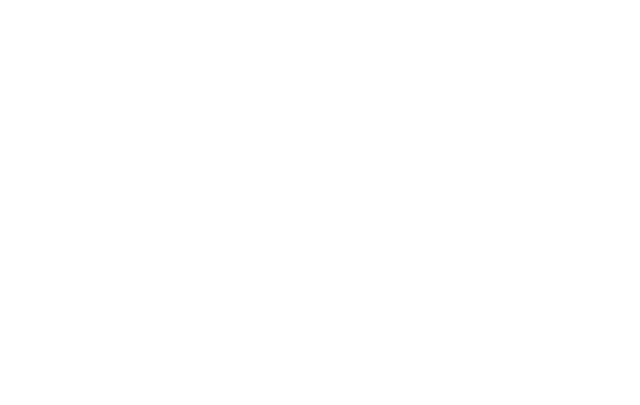
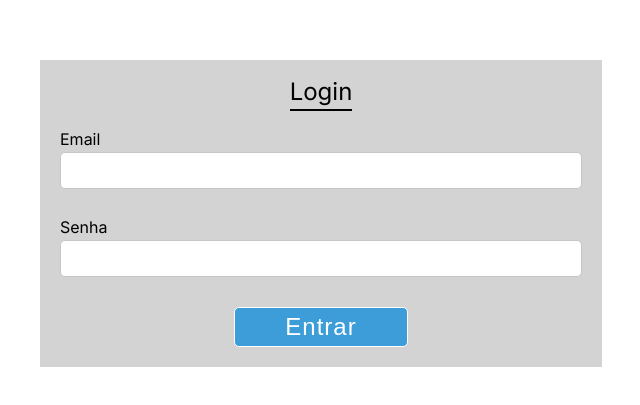
Before and after one commit to noname697/Projeto-Loja-Manga, a React (Vite) app: page /login in a window 1280 px wide. Before the commit this address had no page. Shown: the part 187-592 px from the top of the page, without its empty margins (319-959 px from the left). Built offline with nearby package versions, Linux system fonts and the light colour scheme.

Commit message:
Rotas aninhadas e página 404

```diff
--- /dev/null
+++ b/src/components/Header.tsx
@@ -0,0 +1,17 @@
+const Header = () => {
+    return (
+        <header>
+            <ul>
+                <li>Home</li>
+                <li>Favoritos</li>
+                <li>Coleções</li>
+                <li>Categorias</li>
+            </ul>
+            <div>
+                <button></button>
+            </div>
+        </ header>
+    )
+}
+
+export default Header
--- a/src/main.tsx
+++ b/src/main.tsx
@@ -3,8 +3,10 @@ import { createRoot } from "react-dom/client";
 import { BrowserRouter, Route, Routes } from "react-router";
 import { createGlobalStyle, ThemeProvider } from "styled-components";
 import { theme } from "./assets/styles/ThemeProvider.tsx";
-import Login from "./pages/Login.tsx";
+import Login from "./pages/login/Login.tsx";
 import { AuthProvider } from "./assets/contexts/AuthProvider.tsx";
+import PaginaBase from "./pages/paginaBase/paginaBase.tsx";
+import Page404 from "./pages/page404/page404.tsx";
 
 const GlobalStyles = createGlobalStyle`
 :root {
@@ -66,7 +68,11 @@ createRoot(document.getElementById("root")!).render(
         <GlobalStyles />
         <BrowserRouter>
           <Routes>
-            <Route path="/" element={<Login />} />
+            <Route path="/login" element={<Login />} />
+            <Route element={<PaginaBase />}>
+              {/* <Route index element={PaginaInicial} /> */}
+              <Route path="*" element={<Page404 />} />
+            </Route>
           </Routes>
         </BrowserRouter>
       </ThemeProvider>
--- a/src/pages/Login.tsx
+++ b/src/pages/login/Login.tsx
@@ -1,8 +1,8 @@
 import styled from "styled-components";
-import DivInput from "../components/DivInput";
-import Button from "../components/Button";
+import DivInput from "../../components/DivInput";
+import Button from "../../components/Button";
 import { useContext } from "react";
-import { ContextLogin } from "../assets/contexts/ContextLogin";
+import { ContextLogin } from "../../assets/contexts/ContextLogin";
 import { useNavigate } from "react-router";
 
 const Container = styled.div`
@@ -37,7 +37,7 @@ function Login() {
     e.preventDefault();
     try {
       await signIn();
-      navigate("/teste");
+      navigate("/");
     } catch (erro) {
       alert({ manesagem: "Erro ao efetuar login.", erro: erro });
     }
--- /dev/null
+++ b/src/pages/page404/page404.tsx
@@ -0,0 +1,55 @@
+import { Link } from "react-router";
+import styled from "styled-components";
+
+const Container = styled.div`
+  display: flex;
+  flex-direction: column;
+  justify-content: space-between;
+  gap: 5rem;
+`;
+
+const DivEstilizada = styled.div`
+  text-align: center;
+  h1 {
+    font-size: 30rem;
+  }
+  h2 {
+    font-size: 3rem;
+  }
+`;
+
+const BotaoEstlizado = styled.div`
+  display: flex;
+  justify-content: center;
+  button {
+    background-color: ${(props) => props.theme.colors.background};
+    border: none;
+    padding: 20px 40px;
+    border-radius: 30px;
+    transition: 0.3s ease;
+    font-size: 1.5rem;
+    &:hover {
+      cursor: pointer;
+      background-color: ${(props) => props.theme.colors.primaria};
+      color: #fff;
+    }
+  }
+`;
+
+const Page404 = () => {
+  return (
+    <Container>
+      <DivEstilizada>
+        <h1>404</h1>
+        <h2>Página não encontrada</h2>
+      </DivEstilizada>
+      <BotaoEstlizado>
+        <Link to="/">
+          <button>Voltar para o ínicio</button>
+        </Link>
+      </BotaoEstlizado>
+    </Container>
+  );
+};
+
+export default Page404;
--- /dev/null
+++ b/src/pages/paginaBase/paginaBase.tsx
@@ -0,0 +1,14 @@
+import { Outlet } from "react-router";
+import Header from "../../components/Header";
+
+const PaginaBase = () => {
+  return (
+    <>
+      <Header />
+
+      <Outlet />
+    </>
+  );
+};
+
+export default PaginaBase;
```
